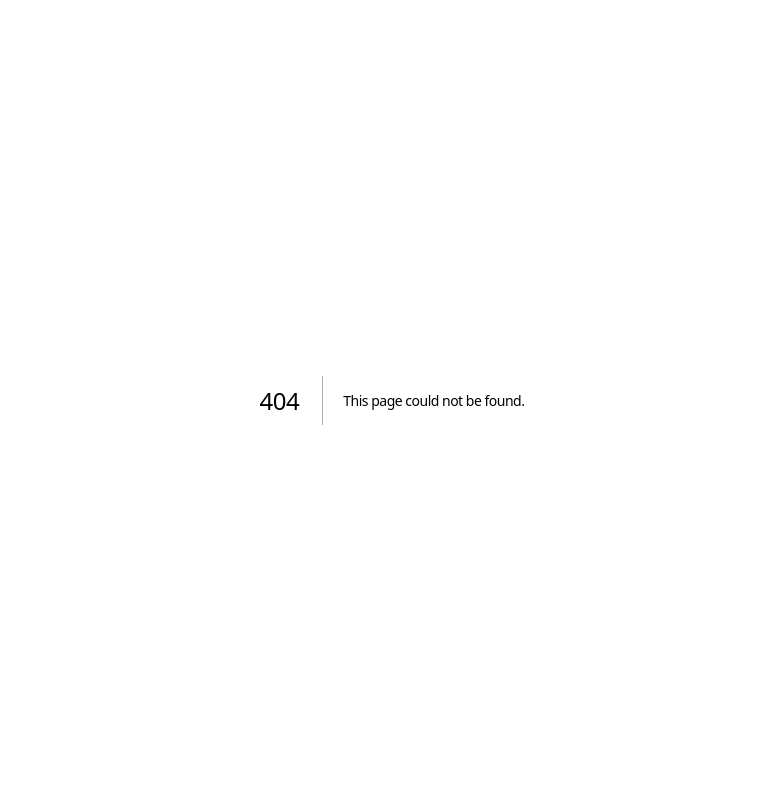
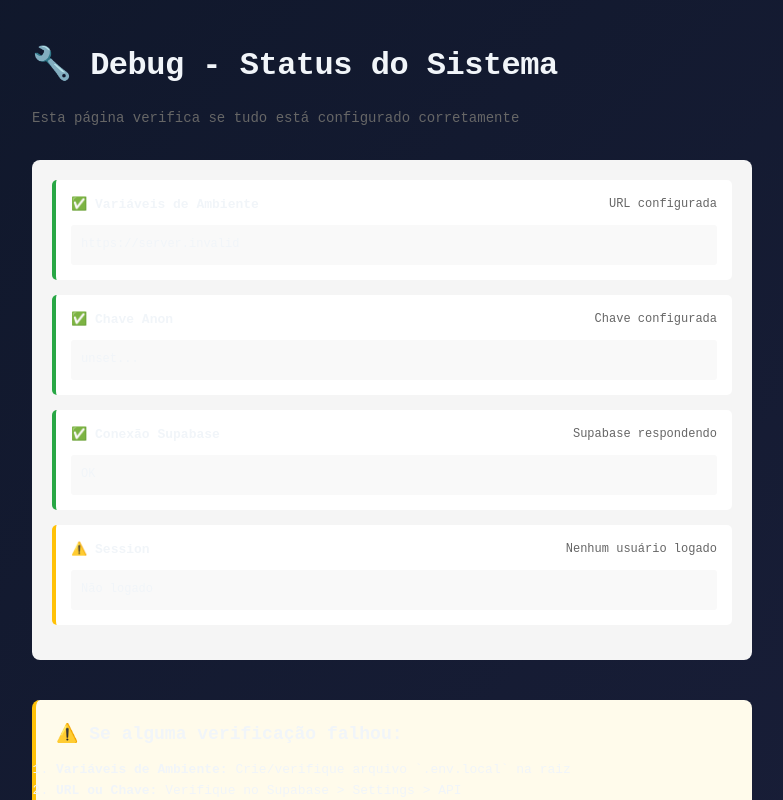
Before and after one commit to mel-schultz/aprovar, a Next.js app: page /debug in a window 1280 px wide. Before the commit this address had no page. Shown: the top 800 px of the page, without its empty margins (248-1031 px from the left). Built offline with nearby package versions, Linux system fonts and the light colour scheme; no server answers.

Commit message:
fix dashboard

```diff
--- /dev/null
+++ b/app/debug/page.js
@@ -0,0 +1,118 @@
+'use client'
+
+import { useEffect, useState } from 'react'
+import { supabase } from '@/lib/supabase-client'
+
+export default function Debug() {
+  const [status, setStatus] = useState([])
+
+  useEffect(() => {
+    const runChecks = async () => {
+      const checks = []
+
+      // Check 1: Variáveis de ambiente
+      checks.push({
+        name: 'Variáveis de Ambiente',
+        status: process.env.NEXT_PUBLIC_SUPABASE_URL ? '✅' : '❌',
+        message: process.env.NEXT_PUBLIC_SUPABASE_URL ? 'URL configurada' : 'URL FALTANDO',
+        value: process.env.NEXT_PUBLIC_SUPABASE_URL || 'Não encontrada'
+      })
+
+      checks.push({
+        name: 'Chave Anon',
+        status: process.env.NEXT_PUBLIC_SUPABASE_ANON_KEY ? '✅' : '❌',
+        message: process.env.NEXT_PUBLIC_SUPABASE_ANON_KEY ? 'Chave configurada' : 'Chave FALTANDO',
+        value: process.env.NEXT_PUBLIC_SUPABASE_ANON_KEY ? process.env.NEXT_PUBLIC_SUPABASE_ANON_KEY.substring(0, 20) + '...' : 'Não encontrada'
+      })
+
+      // Check 2: Conexão ao Supabase
+      try {
+        const { data, error } = await supabase.auth.getSession()
+        checks.push({
+          name: 'Conexão Supabase',
+          status: '✅',
+          message: 'Supabase respondendo',
+          value: 'OK'
+        })
+      } catch (err) {
+        checks.push({
+          name: 'Conexão Supabase',
+          status: '❌',
+          message: 'Erro ao conectar',
+          value: err.message
+        })
+      }
+
+      // Check 3: Auth Session
+      try {
+        const { data: { session } } = await supabase.auth.getSession()
+        checks.push({
+          name: 'Session',
+          status: session ? '✅' : '⚠️',
+          message: session ? 'Usuário logado' : 'Nenhum usuário logado',
+          value: session?.user?.email || 'Não logado'
+        })
+      } catch (err) {
+        checks.push({
+          name: 'Session',
+          status: '❌',
+          message: 'Erro ao verificar',
+          value: err.message
+        })
+      }
+
+      setStatus(checks)
+    }
+
+    runChecks()
+  }, [])
+
+  return (
+    <div style={{ padding: '40px', maxWidth: '800px', margin: '0 auto', fontFamily: 'monospace' }}>
+      <h1>🔧 Debug - Status do Sistema</h1>
+      <p style={{ color: '#666', marginBottom: '30px' }}>
+        Esta página verifica se tudo está configurado corretamente
+      </p>
+
+      <div style={{ background: '#f5f5f5', padding: '20px', borderRadius: '8px' }}>
+        {status.length === 0 ? (
+          <p>Verificando...</p>
+        ) : (
+          status.map((check, idx) => (
+            <div key={idx} style={{
+              background: 'white',
+              padding: '15px',
+              marginBottom: '15px',
+              borderRadius: '5px',
+              borderLeft: '4px solid',
+              borderLeftColor: check.status === '✅' ? '#28a745' : check.status === '⚠️' ? '#ffc107' : '#dc3545'
+            }}>
+              <div style={{ display: 'flex', justifyContent: 'space-between', marginBottom: '10px' }}>
+                <strong>{check.status} {check.name}</strong>
+                <span style={{ color: '#666', fontSize: '12px' }}>{check.message}</span>
+              </div>
+              <div style={{ background: '#f9f9f9', padding: '10px', borderRadius: '3px', fontSize: '12px', wordBreak: 'break-all' }}>
+                {check.value}
+              </div>
+            </div>
+          ))
+        )}
+      </div>
+
+      <div style={{ marginTop: '40px', padding: '20px', background: '#fffbeb', borderRadius: '8px', borderLeft: '4px solid #ffc107' }}>
+        <h3>⚠️ Se alguma verificação falhou:</h3>
+        <ol>
+          <li><strong>Variáveis de Ambiente:</strong> Crie/verifique arquivo `.env.local` na raiz</li>
+          <li><strong>URL ou Chave:</strong> Verifique no Supabase > Settings > API</li>
+          <li><strong>Banco de Dados:</strong> Execute `migrations.sql` no Supabase SQL Editor</li>
+          <li><strong>Reinicie:</strong> Ctrl+C e `npm run dev` novamente</li>
+        </ol>
+      </div>
+
+      <div style={{ marginTop: '20px', padding: '20px', background: '#d4edda', borderRadius: '8px', borderLeft: '4px solid #28a745' }}>
+        <h3>✅ Se tudo passou:</h3>
+        <p>Vá para <a href="/login">http://localhost:3000/login</a> e crie uma conta!</p>
+      </div>
+    </div>
+  )
+}
--- a/app/globals.css
+++ b/app/globals.css
@@ -467,3 +467,52 @@ p {
     font-size: 20px;
   }
 }
+
+/* =====================================================
+   DASHBOARD GRID - RESPONSIVIDADE
+   ===================================================== */
+
+/* 4 colunas em desktop (1200px+) */
+@media (min-width: 1200px) {
+  .dashboard-grid-4 {
+    display: grid;
+    grid-template-columns: repeat(4, 1fr);
+    gap: 20px;
+  }
+}
+
+/* 3 colunas em tablets grandes (900px - 1199px) */
+@media (min-width: 900px) and (max-width: 1199px) {
+  .dashboard-grid-4 {
+    display: grid;
+    grid-template-columns: repeat(3, 1fr);
+    gap: 20px;
+  }
+}
+
+/* 2 colunas em tablets (600px - 899px) */
+@media (min-width: 600px) and (max-width: 899px) {
+  .dashboard-grid-4 {
+    display: grid;
+    grid-template-columns: repeat(2, 1fr);
+    gap: 20px;
+  }
+}
+
+/* 1 coluna em mobile (menos de 600px) */
+@media (max-width: 599px) {
+  .dashboard-grid-4 {
+    display: grid;
+    grid-template-columns: 1fr;
+    gap: 20px;
+  }
+
+  .main-content {
+    margin-left: 0;
+    padding: 20px;
+  }
+
+  .sidebar {
+    display: none;
+  }
+}
```
Also changed, not shown: app/dashboard/page.js (+18 -6 lines), package.json (+8 -7 lines), 1 other file (tests, documents, lock files or other folders).
